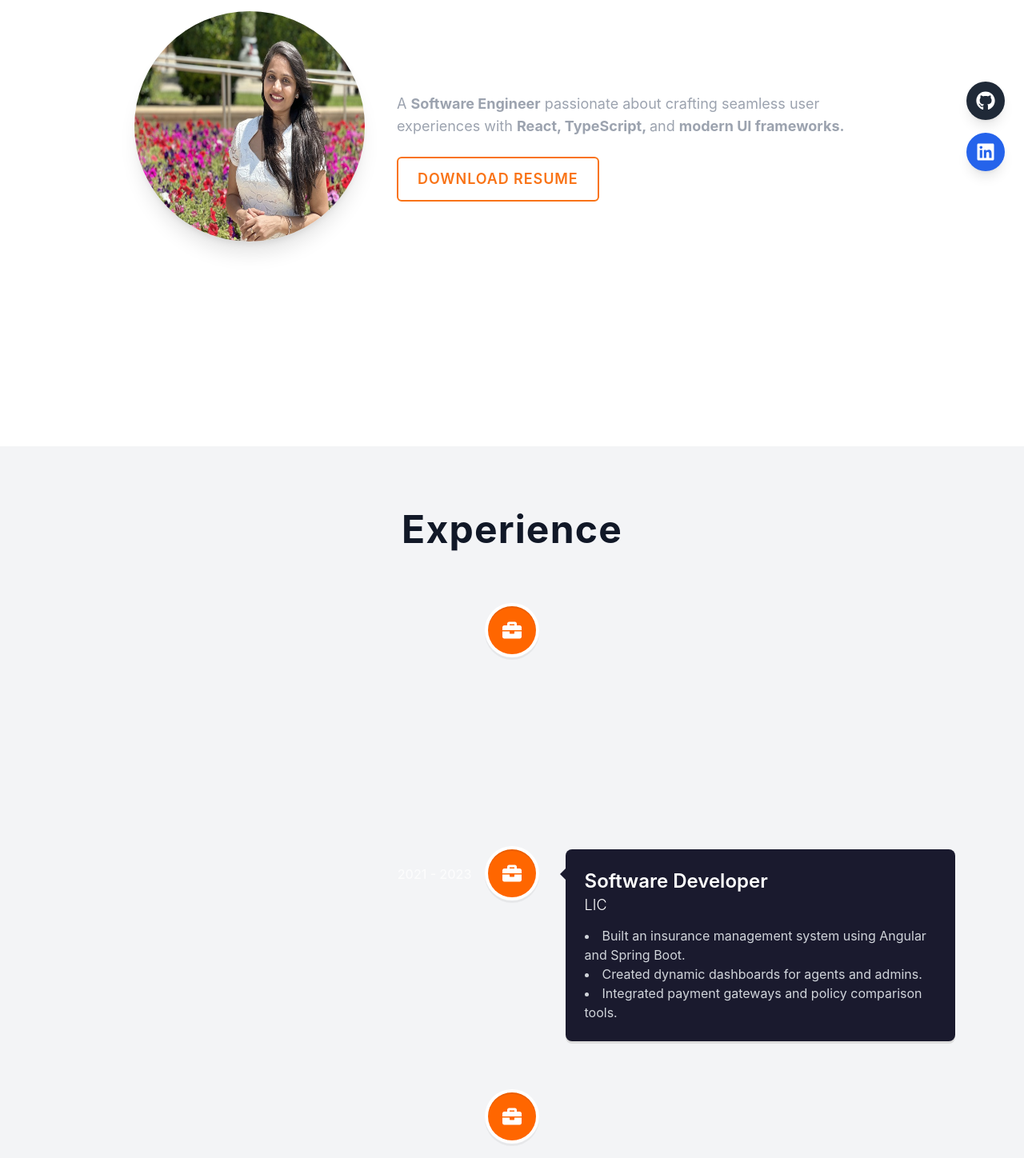
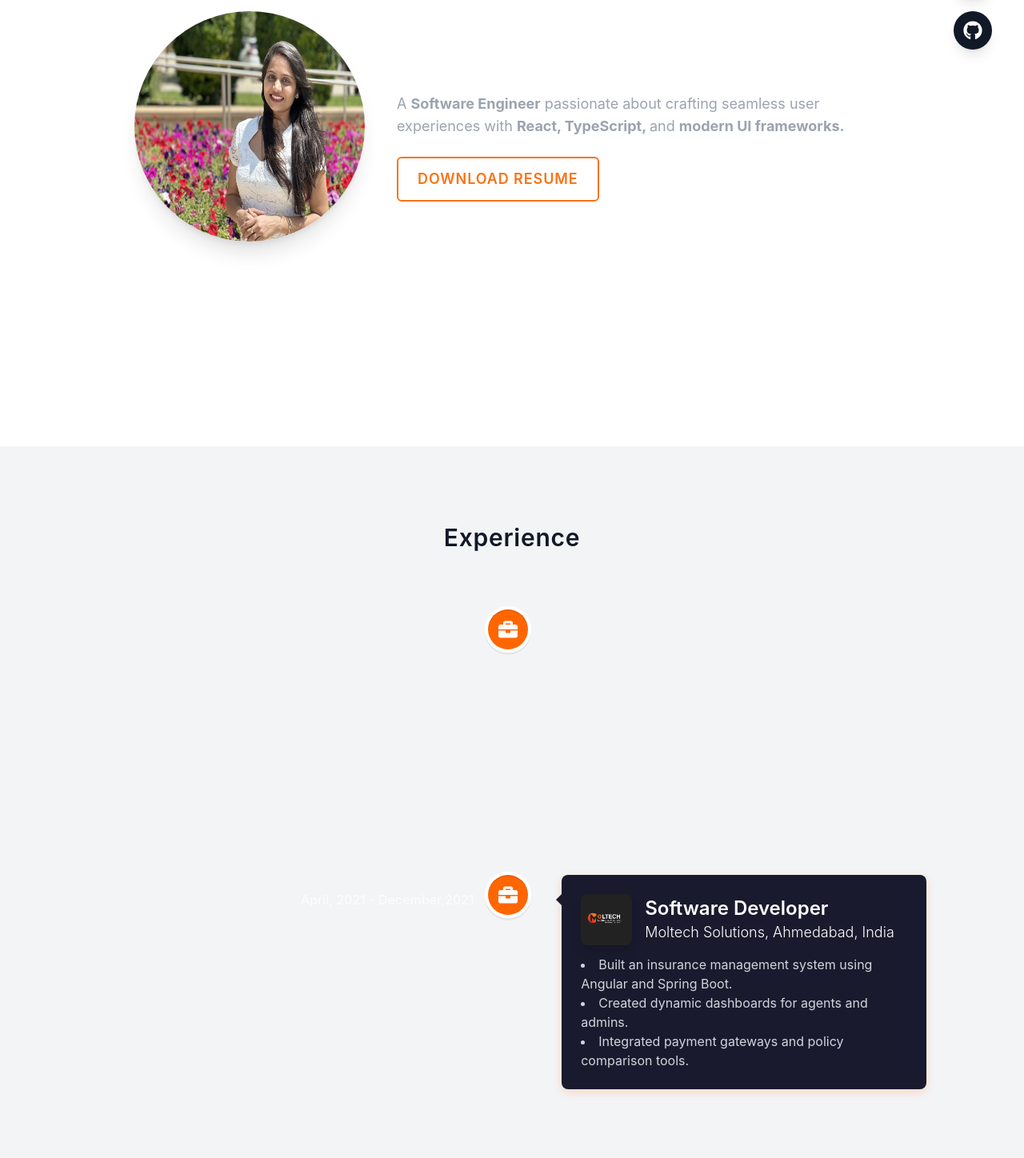
Before and after one commit to mansi8140/mansi-portfolio, a Next.js app: page / in a window 1280 px wide. Shown: the part 242-1690 px from the top of the page at 80% size. Built offline with nearby package versions, Linux system fonts and the light colour scheme.

Commit message:
Improved Experince section

```diff
--- a/app/components/experince.tsx
+++ b/app/components/experince.tsx
@@ -7,36 +7,30 @@ import {
 } from "react-vertical-timeline-component";
 import "react-vertical-timeline-component/style.min.css";
 import { FaBriefcase } from "react-icons/fa";
+import { motion } from "framer-motion";
 
 const experiences = [
   {
-    role: "Frontend Engineer",
-    company: "Ramp",
-    duration: "2023 - Present",
+    role: "Software Engineer",
+    company: "Be Networks, Richardson, TX",
+    duration: "September,2023 - Present",
     details: [
       "Developed highly responsive UI components in React and TypeScript.",
       "Optimized performance, reducing load times by 30%.",
       "Integrated third-party APIs for seamless financial transactions.",
     ],
+    logo: "/be-networks.png", // ✅ Ensure these are placed inside /public
   },
   {
     role: "Software Developer",
-    company: "LIC",
-    duration: "2021 - 2023",
+    company: "Moltech Solutions, Ahmedabad, India",
+    duration: "April, 2021 - December,2021",
     details: [
       "Built an insurance management system using Angular and Spring Boot.",
       "Created dynamic dashboards for agents and admins.",
       "Integrated payment gateways and policy comparison tools.",
     ],
-  },
-  {
-    role: "Software Developer Intern",
-    company: "XYZ Startup",
-    duration: "2019 - 2020",
-    details: [
-      "Designed an AI-powered chatbot using LangChain for enhanced customer support.",
-      "Developed a network monitoring dashboard for SD-LAN analysis.",
-    ],
+    logo: "/moltech.png",
   },
 ];
 
@@ -44,11 +38,21 @@ const Experience = () => {
   return (
     <section
       id="experience"
-      className="py-20 bg-gray-100 dark:bg-gray-900 px-6"
+      // className="py-20 bg-gray-100 dark:bg-gray-900 px-6"
+      className="py-24 px-8 lg:px-16 bg-gray-100 dark:bg-gray-900"
     >
-      <h2 className="text-5xl font-bold text-center mb-10 text-gray-900 dark:text-white tracking-wide">
+      {/* Section Heading */}
+      <motion.h2
+        className="text-3xl font-semibold text-center mb-10 text-gray-900 dark:text-white tracking-wide"
+        initial={{ opacity: 0, y: -20 }}
+        whileInView={{ opacity: 1, y: 0 }}
+        transition={{ duration: 0.8, ease: "easeOut" }}
+        viewport={{ once: true }}
+      >
         Experience
-      </h2>
+      </motion.h2>
+
+      {/* Vertical Timeline */}
       <VerticalTimeline lineColor="#FF6600">
         {experiences.map((exp, index) => (
           <VerticalTimelineElement
@@ -57,21 +61,58 @@ const Experience = () => {
               background: "#1a1a2e",
               color: "#fff",
               borderRadius: "8px",
-              textAlign: "left" /* ✅ Align text better */,
+              textAlign: "left",
+              boxShadow: "0 4px 12px rgba(255, 102, 0, 0.2)",
             }}
             contentArrowStyle={{ borderRight: "7px solid #1a1a2e" }}
             date={exp.duration}
-            iconStyle={{ background: "#FF6600", color: "#fff" }}
-            icon={<FaBriefcase />}
-            position={index % 2 === 0 ? "left" : "right"} // ✅ Alternating positions
+            icon={
+              <motion.div
+                animate={{ y: [0, -3, 0] }}
+                transition={{ duration: 1.5, repeat: Infinity }}
               >
+                <FaBriefcase />
+              </motion.div>
+            }
+            iconStyle={{
+              background: "#FF6600",
+              color: "#fff",
+              display: "flex",
+              justifyContent: "center",
+              fontSize: "20px",
+              height: "50px",
+              width: "50px",
+              borderRadius: "50%",
+            }}
+            position={index % 2 === 0 ? "left" : "right"}
+          >
+            {/* Scroll Animation for Each Entry */}
+            <motion.div
+              initial={{ opacity: 0, scale: 0.9, y: 20 }}
+              whileInView={{ opacity: 1, scale: 1, y: 0 }}
+              transition={{ duration: 0.6, ease: "easeOut" }}
+              viewport={{ once: true }}
+            >
+              {/* Company Logo */}
+              <div className="flex items-center space-x-4">
+                <img
+                  src={exp.logo}
+                  alt={exp.company}
+                  className="w-16 h-16 rounded-lg shadow-lg"
+                />
+                <div>
                   <h3 className="text-2xl font-semibold">{exp.role}</h3>
                   <h4 className="text-lg font-light">{exp.company}</h4>
+                </div>
+              </div>
+
+              {/* Experience Details */}
               <ul className="mt-3 list-disc list-inside text-gray-300">
                 {exp.details.map((detail, i) => (
                   <li key={i}>{detail}</li>
                 ))}
               </ul>
+            </motion.div>
           </VerticalTimelineElement>
         ))}
       </VerticalTimeline>
--- a/app/components/floatingIcons.tsx
+++ b/app/components/floatingIcons.tsx
@@ -1,27 +1,29 @@
 import { FaGithub, FaLinkedin } from "react-icons/fa";
-
+import { motion } from "framer-motion";
 const FloatingIcons = () => {
   return (
     <div className="fixed top-1/2 right-6 flex flex-col space-y-4 transform -translate-y-1/2 z-50">
-      {/* GitHub Icon */}
-      <a
+      <motion.a
         href="https://github.com/mansi8140"
         target="_blank"
         rel="noopener noreferrer"
-        className="p-3 bg-gray-800 text-white rounded-full shadow-lg hover:bg-gray-600 transition-all duration-300"
+        whileHover={{ scale: 1.2 }}
+        transition={{ duration: 0.3 }}
+        className="fixed right-4 bottom-24 bg-gray-900 text-white p-3 rounded-full shadow-lg hover:bg-gray-800 transition-all"
       >
         <FaGithub className="text-2xl" />
-      </a>
+      </motion.a>
 
-      {/* LinkedIn Icon */}
-      <a
+      <motion.a
         href="https://www.linkedin.com/in/mansi2911/"
         target="_blank"
         rel="noopener noreferrer"
-        className="p-3 bg-blue-600 text-white rounded-full shadow-lg hover:bg-blue-500 transition-all duration-300"
+        whileHover={{ scale: 1.2 }}
+        transition={{ duration: 0.3 }}
+        className="fixed right-4 bottom-40 bg-blue-600 text-white p-3 rounded-full shadow-lg hover:bg-blue-500 transition-all"
       >
         <FaLinkedin className="text-2xl" />
-      </a>
+      </motion.a>
     </div>
   );
 };
```
Also changed, not shown: public/be-networks.png (added), public/moltech.png (added). Lines whose indentation alone changed are shown as unchanged.
